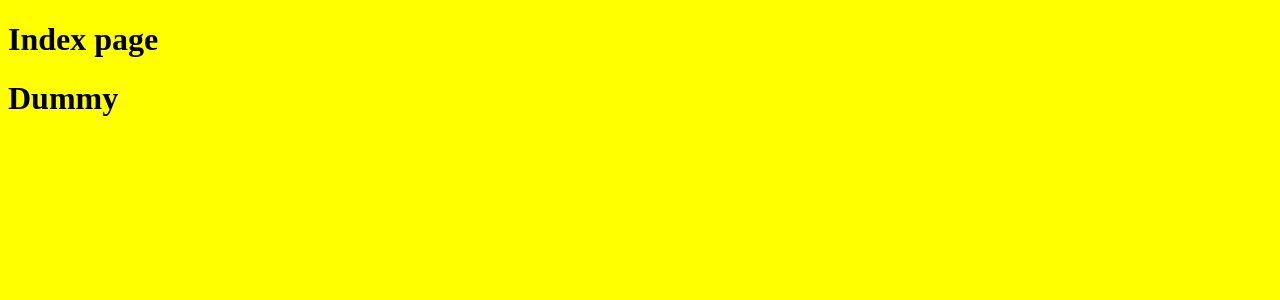
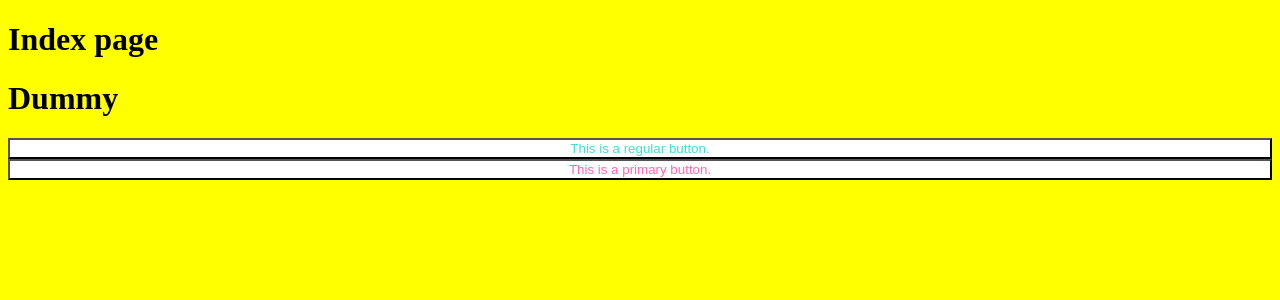
Before and after one commit to wscrg/mogakco, a Next.js app: page / in a window 1280 px wide. Shown: the top 300 px of the page. Built offline with nearby package versions, Linux system fonts and the light colour scheme.

Commit message:
feat: stylelint 적용

```diff
--- a/components/Dummy.jsx
+++ b/components/Dummy.jsx
@@ -1,8 +1,10 @@
 const Dummy = () => {
   return (
-    <div>
-      <h1>Dummy</h1>
-    </div>
+    <>
+      <div>
+        <h1>Dummy</h1>
+      </div>
+    </>
   );
 };
 
--- /dev/null
+++ b/components/EmoEx.jsx
@@ -0,0 +1,12 @@
+import { Button, Container } from '../styles/EmoEx/EmoEx';
+
+const EmoEx = () => {
+  return (
+    <Container column>
+      <Button>This is a regular button.</Button>
+      <Button primary>This is a primary button.</Button>
+    </Container>
+  );
+};
+
+export default EmoEx;
--- a/pages/index.js
+++ b/pages/index.js
@@ -1,11 +1,13 @@
 import React from 'react';
 import Dummy from '../components/Dummy';
+import EmoEx from '../components/EmoEx';
 
 const Index = () => {
   return (
     <div>
       <h1>Index page</h1>
       <Dummy />
+      <EmoEx />
     </div>
   );
 };
--- /dev/null
+++ b/styles/EmoEx/EmoEx.js
@@ -0,0 +1,11 @@
+import styled from '@emotion/styled';
+
+export const Button = styled.button`
+  color: ${props => (props.primary ? 'hotpink' : 'turquoise')};
+  background-color: #fff;
+`;
+
+export const Container = styled.div(props => ({
+  display: 'flex',
+  flexDirection: props.column && 'column',
+}));
```
Also changed, not shown: package.json (+14 -1 lines), .eslintrc.js, .stylelintrc.js (added), 1 other file (tests, documents, lock files or other folders).
